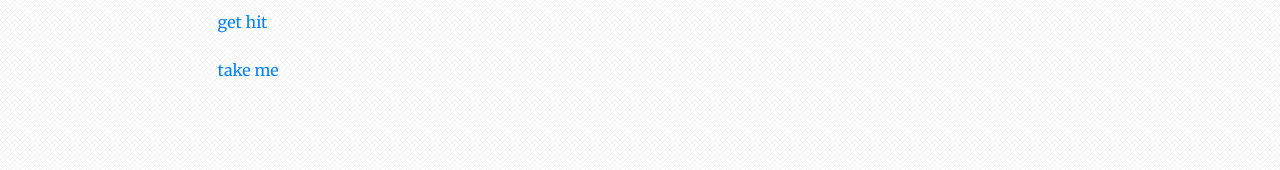
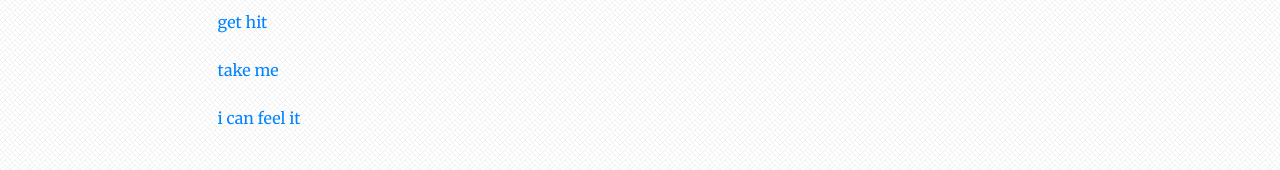
Before and after one commit to theycallmezeal/theycallmezeal.github.io, a Jekyll site: the page built from _posts/2012-11-15-gifsound.md, in a window 1280 px wide and 900 px high, scrolled down 1595 px. Shown: the part 730-900 px from the top of the window. Built offline with Jekyll 4.4.1, drawn with Linux system fonts in a browser that asks for light colours.

Commit message:
Update 2012-11-15-gifsound.md

```diff
--- a/_posts/2012-11-15-gifsound.md
+++ b/_posts/2012-11-15-gifsound.md
@@ -91,3 +91,5 @@ category: fun
 [get hit](https://gifsound.com/?gif=i.imgur.com/uMUjrjF.gif&v=h_D3VFfhvs4&s=242)
 
 [take me](https://gifsound.com/?gifv=0yrLQWB&v=TeccAtqd5K8&s=179)
+
+[i can feel it](https://gifsound.com/?gifv=oilIxxw&v=6Mt0ee9FraQ&s=220)
```
